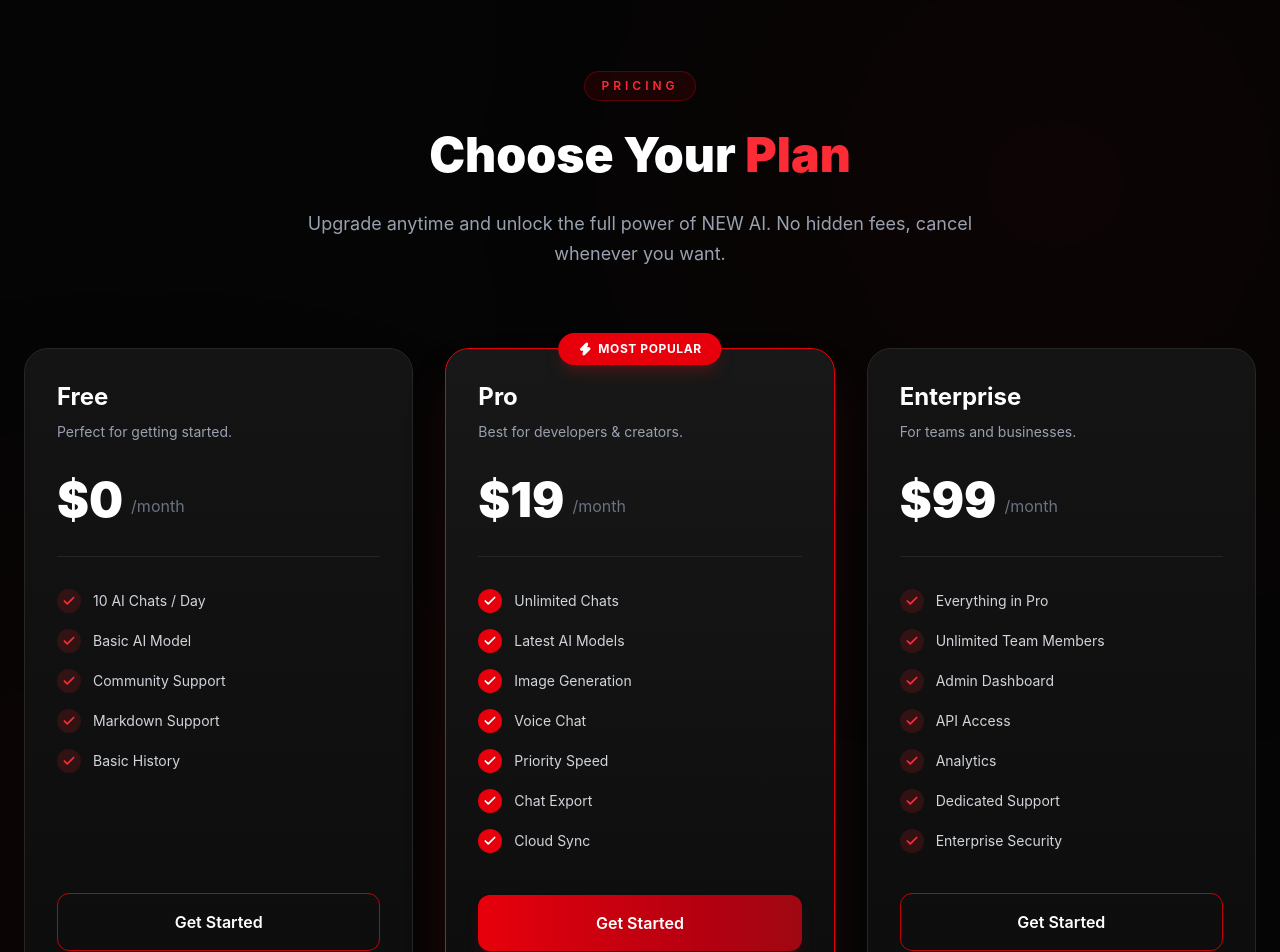
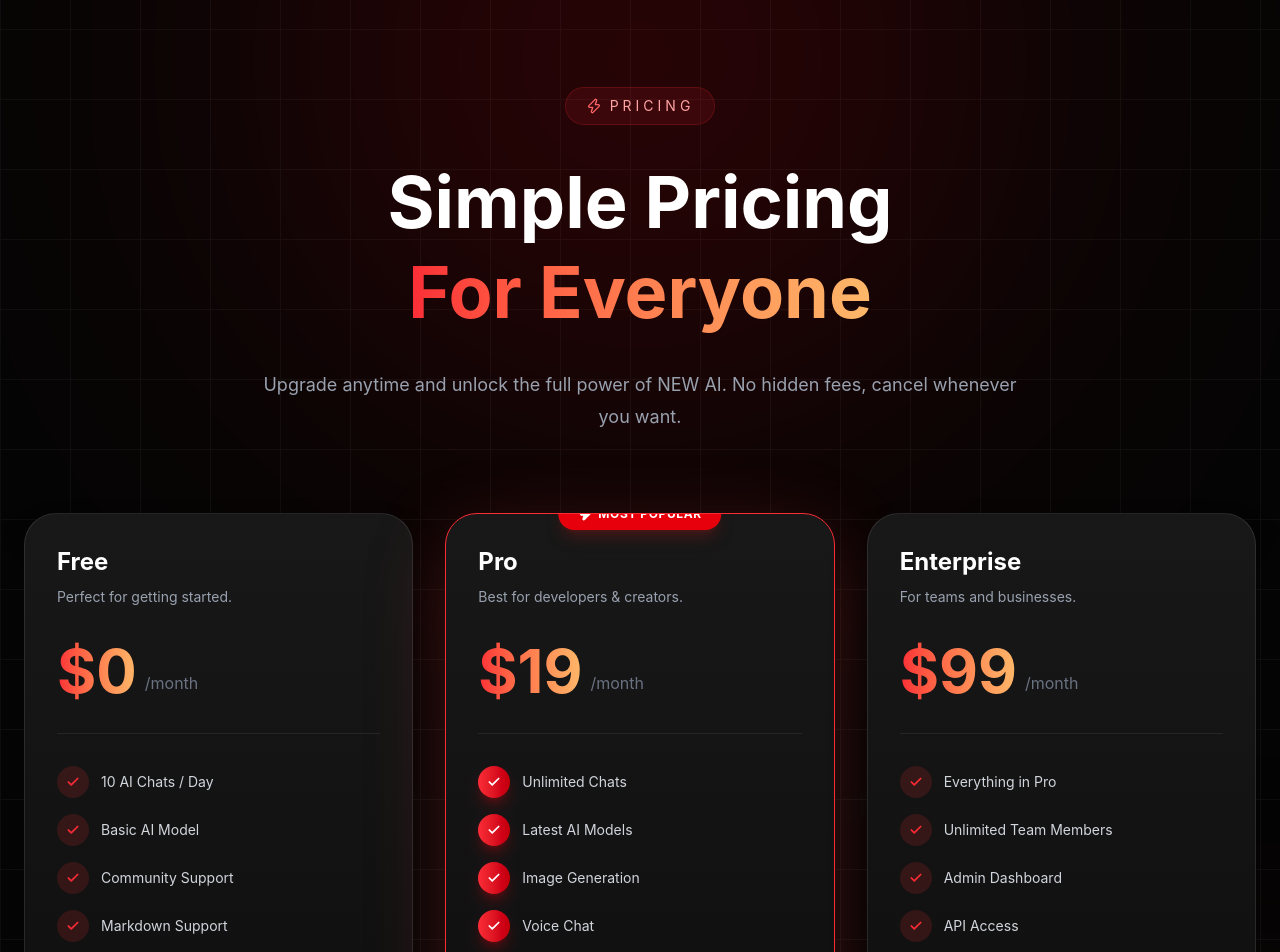
Before and after one commit to Prashant-dhi/Insane-AI-, a React (Vite) app: page / in a window 1280 px wide. Shown: the part 4520-5472 px from the top of the page. Built offline with nearby package versions, Linux system fonts and the light colour scheme; no server answers.

Commit message:
Updated  Pricing

```diff
--- a/src/components/landing/Pricing.jsx
+++ b/src/components/landing/Pricing.jsx
@@ -54,13 +54,30 @@ export default function Page() {
     <main className="min-h-screen bg-[#050505] text-white">
       <section
         id="pricing"
-        className="relative overflow-hidden bg-[#050505] px-6 py-28"
+        className="relative overflow-hidden bg-[#050505] px-6 py-32"
       >
-        {/* ambient glows */}
-        <div className="pointer-events-none absolute right-0 top-0 h-[450px] w-[450px] rounded-full bg-red-700/10 blur-[180px]" />
-        <div className="pointer-events-none absolute -left-20 bottom-0 h-[450px] w-[450px] rounded-full bg-red-700/10 blur-[180px]" />
+        {/* Background Glow */}
 
-        <div className="relative mx-auto max-w-7xl">
+        <div className="absolute inset-0 overflow-hidden">
+
+          <div className="absolute left-1/2 top-[-250px] h-[700px] w-[700px] -translate-x-1/2 rounded-full bg-red-600/20 blur-[180px]" />
+
+          <div className="absolute bottom-[-250px] right-[-150px] h-[500px] w-[500px] rounded-full bg-red-500/10 blur-[170px]" />
+
+        </div>
+
+        {/* Grid */}
+
+        <div
+          className="absolute inset-0 opacity-[0.04]"
+          style={{
+            backgroundImage:
+              "linear-gradient(#ffffff 1px,transparent 1px),linear-gradient(90deg,#ffffff 1px,transparent 1px)",
+            backgroundSize: "70px 70px",
+          }}
+        />
+
+        <div className="relative z-10 mx-auto max-w-7xl">
           {/* heading */}
           <motion.div
             initial={{ opacity: 0, y: 40 }}
@@ -69,21 +86,40 @@ export default function Page() {
             transition={{ duration: 0.6 }}
             className="mb-20 text-center"
           >
-            <span className="inline-flex items-center gap-2 rounded-full border border-red-600/30 bg-red-600/10 px-4 py-1.5 text-xs font-semibold uppercase tracking-[4px] text-red-500">
-              Pricing
-            </span>
+            <div className="inline-flex items-center gap-2 rounded-full border border-red-500/20 bg-red-500/10 px-5 py-2">
 
-            <h2 className="mt-6 text-balance text-4xl font-black leading-tight sm:text-5xl">
-              Choose Your <span className="text-red-500">Plan</span>
+              <Zap className="text-red-400" size={16} />
+
+              <span className="text-red-300 text-sm uppercase tracking-[4px]">
+                Pricing
+              </span>
+
+            </div>
+
+            <h2 className="mt-8 text-5xl md:text-7xl font-bold leading-tight">
+              Simple Pricing
+
+              <br />
+
+              <span className="bg-gradient-to-r from-red-500 to-orange-300 bg-clip-text text-transparent">
+
+                For Everyone
+
+              </span>
             </h2>
 
-            <p className="mx-auto mt-6 max-w-2xl text-pretty text-lg leading-relaxed text-gray-400">
+            <p className="mx-auto mt-8 max-w-3xl text-lg leading-8 text-gray-400" >
               Upgrade anytime and unlock the full power of NEW AI. No hidden
               fees, cancel whenever you want.
             </p>
           </motion.div>
 
           {/* plans */}
+          <div className="absolute inset-0 opacity-0 transition duration-500 group-hover:opacity-100">
+
+            <div className="absolute -top-20 -right-20 h-72 w-72 rounded-full bg-red-600/20 blur-[120px]" />
+
+          </div>
           <div className="grid items-stretch gap-8 lg:grid-cols-3">
             {plans.map((plan, index) => (
               <motion.div
@@ -93,11 +129,44 @@ export default function Page() {
                 viewport={{ once: true }}
                 transition={{ delay: index * 0.15, duration: 0.5 }}
                 whileHover={{ y: -12 }}
-                className={`relative flex flex-col rounded-3xl border p-8 transition-colors duration-300 ${
-                  plan.popular
-                    ? "border-red-600 bg-gradient-to-b from-[#181818] to-[#0d0d0d] shadow-2xl shadow-red-900/30"
-                    : "border-[#262626] bg-gradient-to-b from-[#141414] to-[#0d0d0d] hover:border-red-700"
-                }`}
+                className={`
+
+group
+
+relative
+
+overflow-hidden
+
+flex
+
+flex-col
+
+rounded-[32px]
+
+border
+
+p-8
+
+backdrop-blur-xl
+
+transition-all
+
+duration-500
+
+hover:-translate-y-3
+
+${plan.popular
+
+                    ? "border-red-500 bg-[#111111]/90 shadow-[0_25px_80px_rgba(239,68,68,.25)]"
+
+                    : "border-white/10 bg-[#111111]/80 hover:border-red-500/40 hover:shadow-[0_20px_80px_rgba(239,68,68,.12)]"
+
+                  }
+
+
+                  ? "border-red-600 bg-gradient-to-b from-[#181818] to-[#0d0d0d] shadow-2xl shadow-red-900/30"
+                  : "border-[#262626] bg-gradient-to-b from-[#141414] to-[#0d0d0d] hover:border-red-700"
+                  }`}
               >
                 {plan.popular && (
                   <div className="absolute -top-4 left-1/2 flex -translate-x-1/2 items-center gap-1.5 rounded-full bg-red-600 px-5 py-2 text-xs font-bold uppercase tracking-wider text-white shadow-lg shadow-red-900/40">
@@ -115,7 +184,7 @@ export default function Page() {
                 </p>
 
                 <div className="mt-8 flex items-end gap-2 border-b border-[#262626] pb-8">
-                  <span className="text-5xl font-black text-white">
+                  <span className="text-6xl font-bold bg-gradient-to-r from-red-500 to-orange-300 bg-clip-text text-transparent">
                     {plan.price}
                   </span>
                   <span className="mb-1.5 text-gray-500">/month</span>
@@ -125,10 +194,31 @@ export default function Page() {
                   {plan.features.map((feature) => (
                     <div key={feature} className="flex items-center gap-3">
                       <div
-                        className={`flex h-6 w-6 flex-shrink-0 items-center justify-center rounded-full ${
-                          plan.popular ? "bg-red-600" : "bg-red-900/30"
-                        }`}
+                        className={`
+
+flex
+
+h-8
+
+w-8
+
+items-center
+
+justify-center
+
+rounded-full
+
+${plan.popular
+
+                            ? "bg-gradient-to-r from-red-500 to-red-700 shadow-lg shadow-red-600/30"
+
+                            : "bg-red-500/15"
+
+                          }
+
+`}
                       >
+
                         <Check
                           size={14}
                           className={plan.popular ? "text-white" : "text-red-500"}
@@ -142,11 +232,33 @@ export default function Page() {
 
                 <button
                   type="button"
-                  className={`mt-10 w-full rounded-xl py-4 font-semibold transition-transform duration-200 hover:scale-105 ${
-                    plan.popular
-                      ? "bg-gradient-to-r from-red-600 to-red-800 text-white shadow-lg shadow-red-900/30"
-                      : "border border-red-700 text-white hover:bg-red-900/20"
-                  }`}
+                  className={`
+
+mt-10
+
+w-full
+
+rounded-2xl
+
+py-4
+
+font-semibold
+
+transition-all
+
+duration-300
+
+hover:scale-105
+
+${plan.popular
+
+                      ? "bg-gradient-to-r from-red-500 to-red-700 shadow-xl shadow-red-600/30"
+
+                      : "border border-red-500/30 bg-white/5 hover:bg-red-500/10"
+
+                    }
+
+`}
                 >
                   Get Started
                 </button>
```
